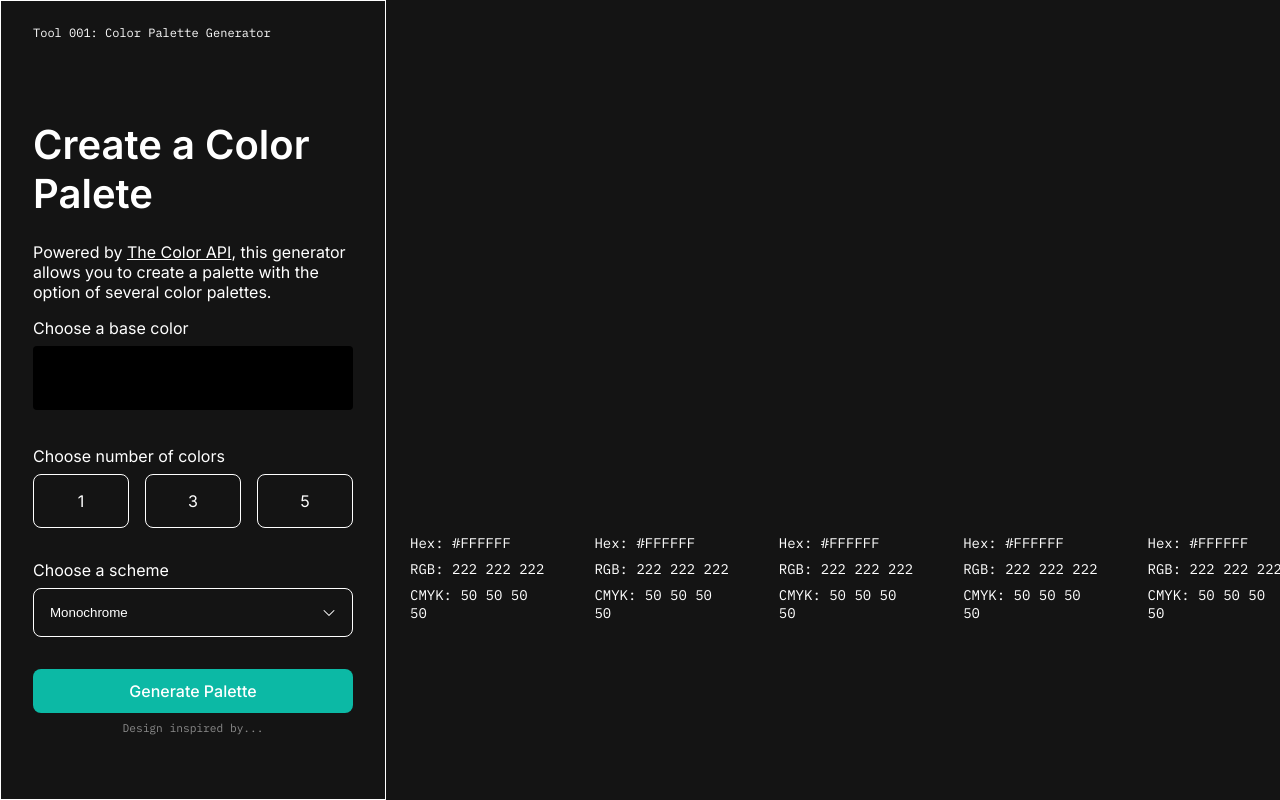
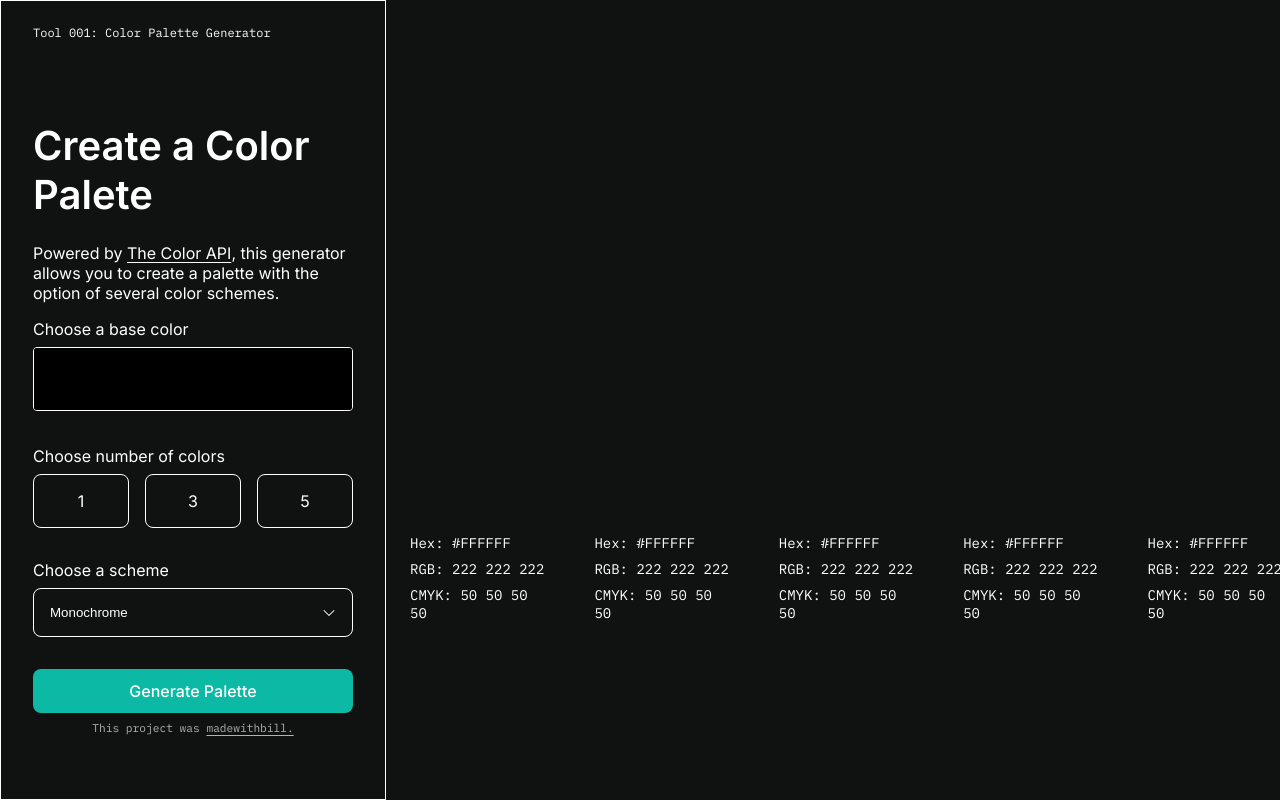
Before and after one commit to madewithbill/scrimba-color-generator, a plain HTML site: page index.html in a window 1280 px wide. Drawn offline with Linux system fonts and the light colour scheme.

Commit message:
Link updates, minor style updates.

```diff
--- a/index.html
+++ b/index.html
@@ -19,9 +19,8 @@
             <div class="app-detail">Tool 001: Color Palette Generator</div>
             <div>
                 <h1>Create a Color Palete</h1>
-                <p>Powered by <a href="">The Color API</a>, this generator allows you to create a palette with the
-                    option of
-                    several color palettes.</p>
+                <p>Powered by <a href="https://www.thecolorapi.com/">The Color API</a>, this generator allows you to
+                    create a palette with the option of several color schemes.</p>
                 <form id="config">
                     <div class="field-wrapper">
                         <label for="color-select">Choose a base color</label>
@@ -64,7 +63,7 @@
                     </div>
                     <div class="palette-btn-wrapper">
                         <button id="get-palette-btn">Generate Palette</button>
-                        <div>Design inspired by...</div>
+                        <div>This project was <a href="https://www.madewithbill.com/">madewithbill.</a></div>
                     </div>
                 </form>
             </div>
--- a/style.css
+++ b/style.css
@@ -4,7 +4,7 @@ body {
     font-family: 'Inter', sans-serif;
     font-size: 1rem;
     font-weight: 400;
-    background-color: #141414;
+    background-color: #101111;
     color: white;
 
 }
@@ -16,8 +16,14 @@ h1 {
     margin-bottom: 1.5rem;
 }
 
+a,
 a:visited {
     color: unset;
+    text-underline-offset: 0.2rem;
+}
+
+a:hover {
+    color: #0CB9A5
 }
 
 button {
@@ -127,7 +133,7 @@ input[type="color"] {
     appearance: none;
     -webkit-appearance: none;
     padding: 0;
-    border: none;
+    border: 1px solid white;
     border-radius: 0.25rem;
     min-height: 4rem;
     min-width: 100%;
@@ -175,7 +181,7 @@ div.palette-btn-wrapper div {
     font-family: 'IBM Plex Mono', sans-serif;
     font-size: 0.7rem;
     text-align: center;
-    opacity: 0.5;
+    color: #b2b2b2;
 }
 
 @media (max-width: 768px) {
```
